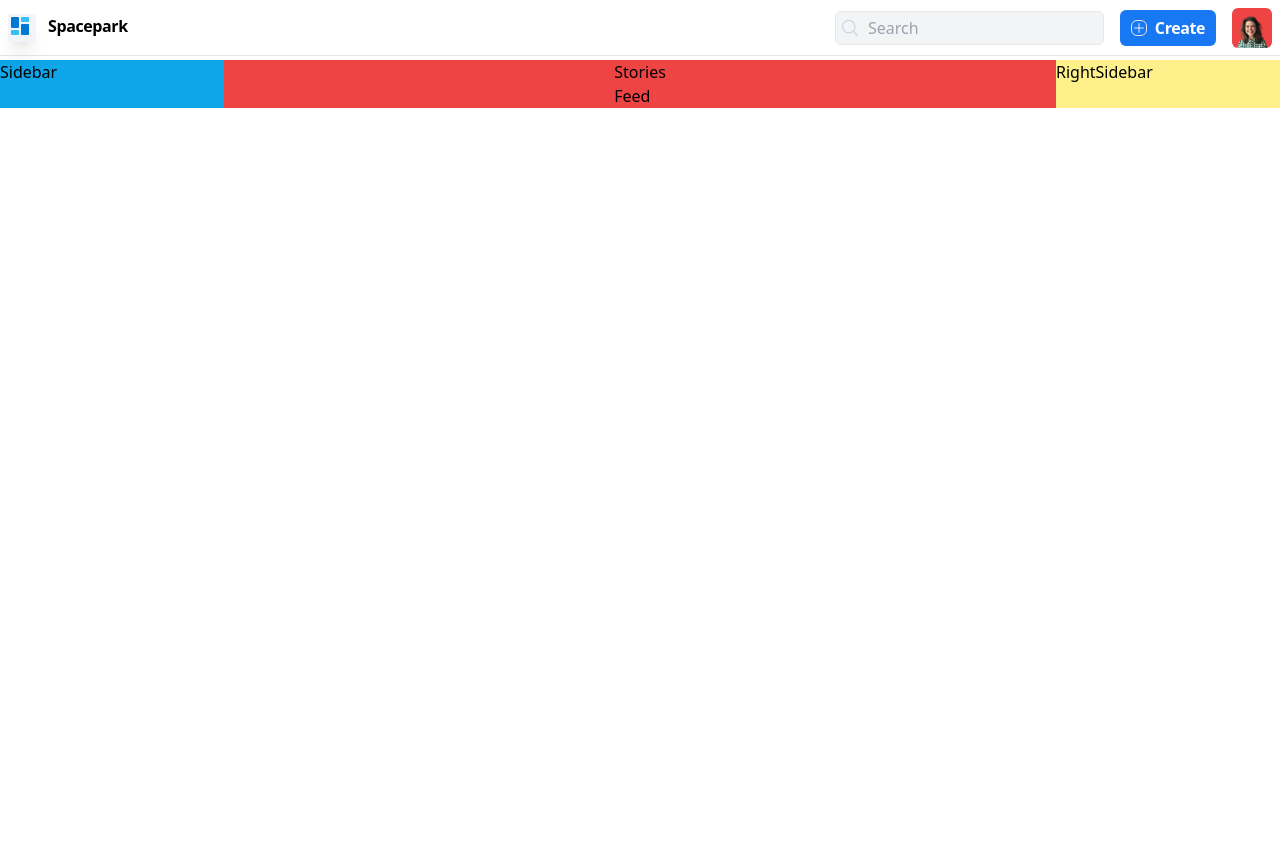
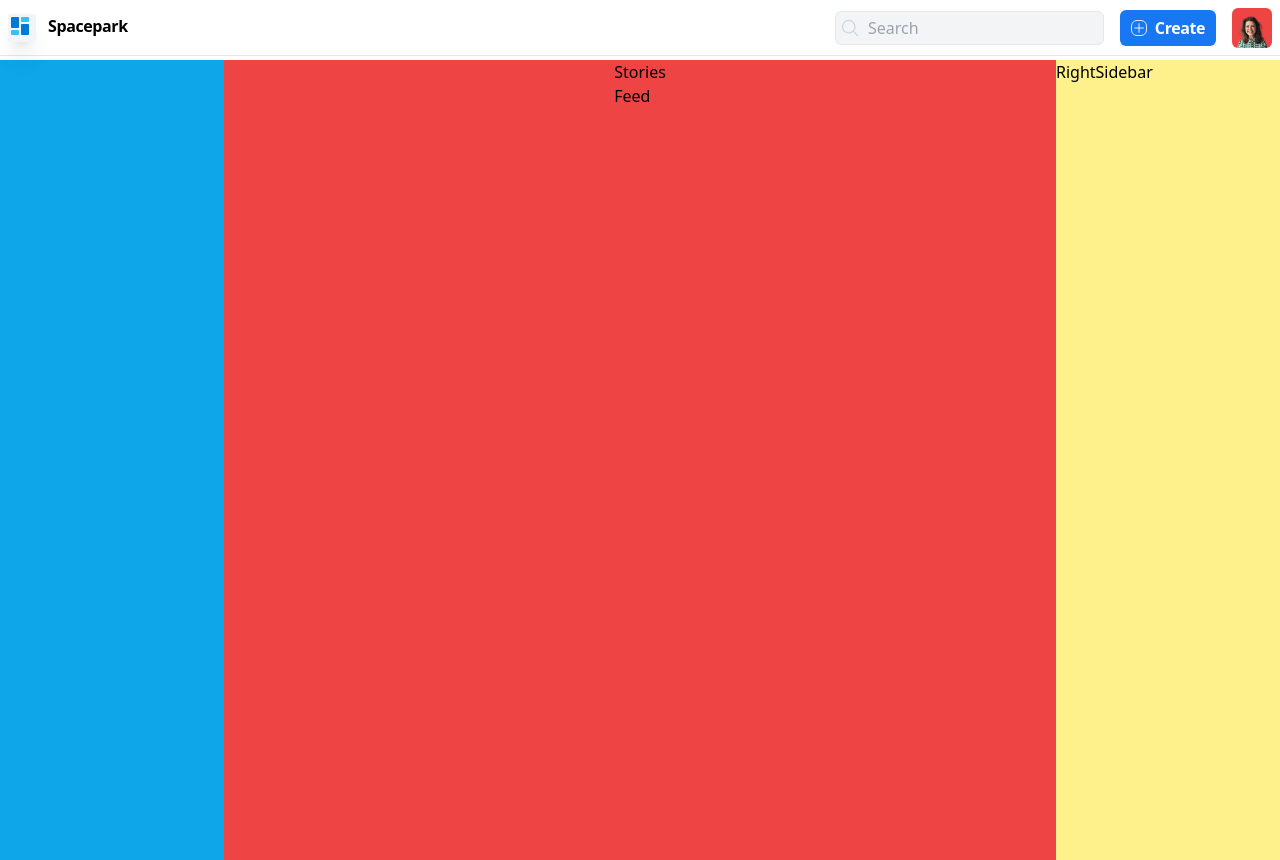
Before and after one commit to aziz-codes/spacepark-feed-react, a React (Vite) app: page / in a window 1280 px wide. Before the commit the page ends 800 px from the top, so only its background shows below. Built offline with nearby package versions, Linux system fonts and the light colour scheme.

Commit message:
sticky navbar  and fixed sidebar

```diff
--- a/src/components/Navbar.jsx
+++ b/src/components/Navbar.jsx
@@ -4,7 +4,7 @@ import { MagnifyingGlassIcon, PlusIcon } from "@heroicons/react/24/outline";
 import Button from "../layouts/Button";
 const Navbar = () => {
   return (
-    <nav className=" w-full  h-14 border-b items-center">
+    <nav className="sticky w-full  h-14 border-b items-center top-0 bg-white bg-opacity-95">
       <div className="relative flex justify-between px-2 h-full items-center">
         <div className="flex gap-3">
           <div className="h-7 w-7 rounded-sm bg-slate-100 shadow-xl">
--- a/src/components/Sidebar.jsx
+++ b/src/components/Sidebar.jsx
@@ -1,7 +1,11 @@
 import React from "react";
 
 const Sidebar = () => {
-  return <div className=" w-56 bg-sky-500">Sidebar</div>;
+  return (
+    <div className="sm:w-20 md:w-56 bg-sky-500 h-screen">
+      <div className="fixed w-full flex flex-col gap-3"></div>
+    </div>
+  );
 };
 
 export default Sidebar;
```
